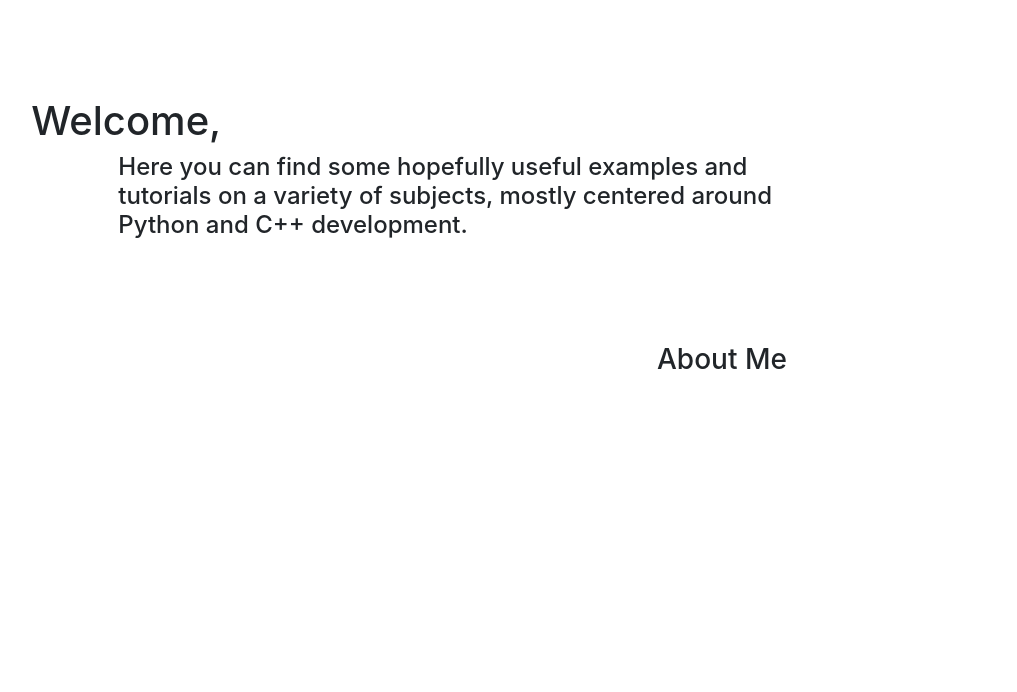
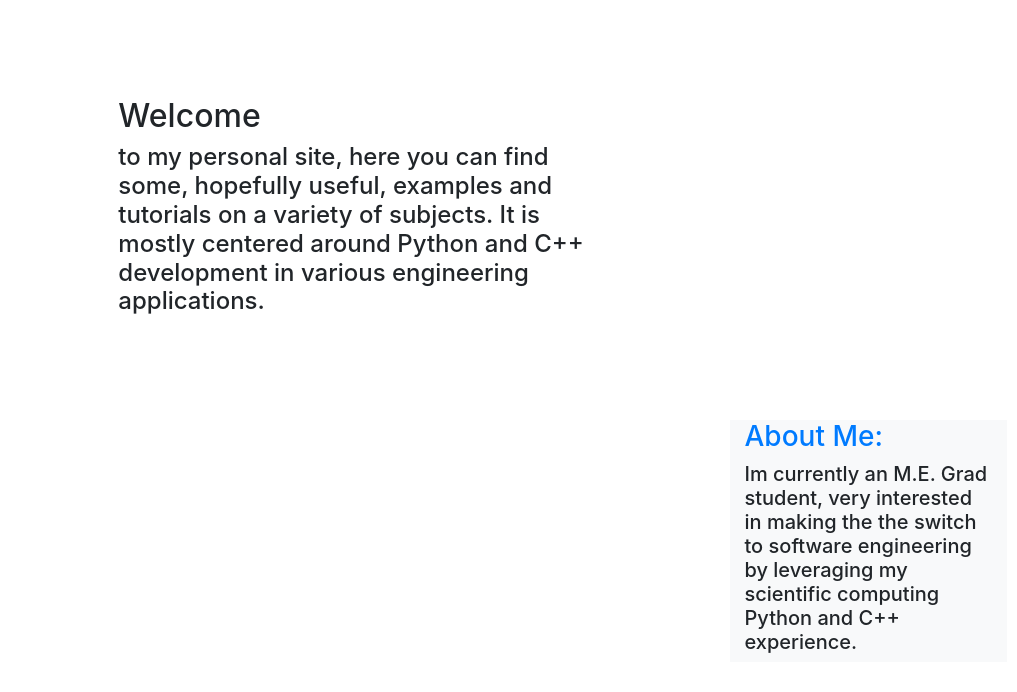
Before and after one commit to cdunn6754/cdunnSite, a Django app: page / in a window 1280 px wide. Shown: the part 56-748 px from the top of the page, without its empty margins (188-1205 px from the left). Run offline with Django 3.2, Linux system fonts and the light colour scheme; some libraries are stand-ins or nearby versions.

Commit message:
Further refines the landing page

```diff
--- a/templates/static_html/landing_page.html
+++ b/templates/static_html/landing_page.html
@@ -14,30 +14,42 @@
   <div class="jumbotron bg-white d-flex align-items-center">
     <div class="container">
       <div class="row justify-content-center">
-        <div class="col-10">
-          <h1>Welcome,</h1>
+        <div class="col-8">
+          <h2>Welcome</h2>
         </div>
       </div>
-      <div class="row justify-content-center">
-        <div class="col-8">
+      <div class="row ">
+        <div class="col-2">
+
+        </div>
+        <div class="col-6">
           <h4>
-            Here you can find some hopefully useful examples and
-            tutorials on a variety of subjects, mostly centered around
-            Python and C++ development.
+            to my personal site,
+            here you can find some, hopefully useful, examples and
+            tutorials on a variety of subjects. It is mostly centered around
+            Python and C++ development in various engineering applications.
           </h4>
         </div>
       </div>
     </div>
   </div>
 
-    <div class="row">
-      <div class="col-4 offset-sm-8">
-        <h3>About Me</h3>
+
+
+  <div class="container-fluid ">
+    <div class="row justify-content-center">
+      <div class="col-9">
+
+      </div>
+      <div class="col-3 bg-light">
+        <h3><a href="{% url 'about_me'%}">About Me:</a></h3>
+        <h5>
+            Im currently an M.E. Grad student, very interested in making the
+            the switch to software engineering by leveraging my scientific
+            computing Python and C++ experience.
+        </h5>
       </div>
     </div>
-
-  <div class="container">
-
   </div>
 
 {% endblock %}
```
